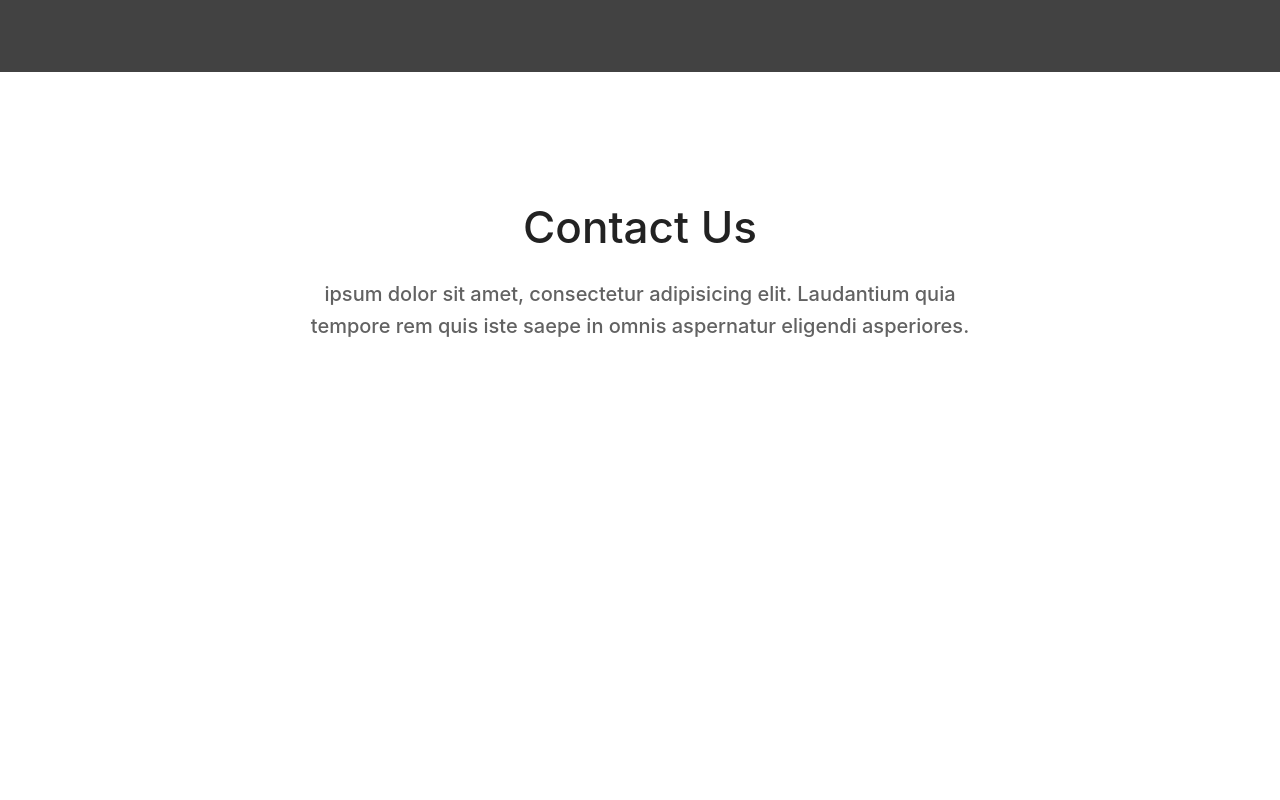
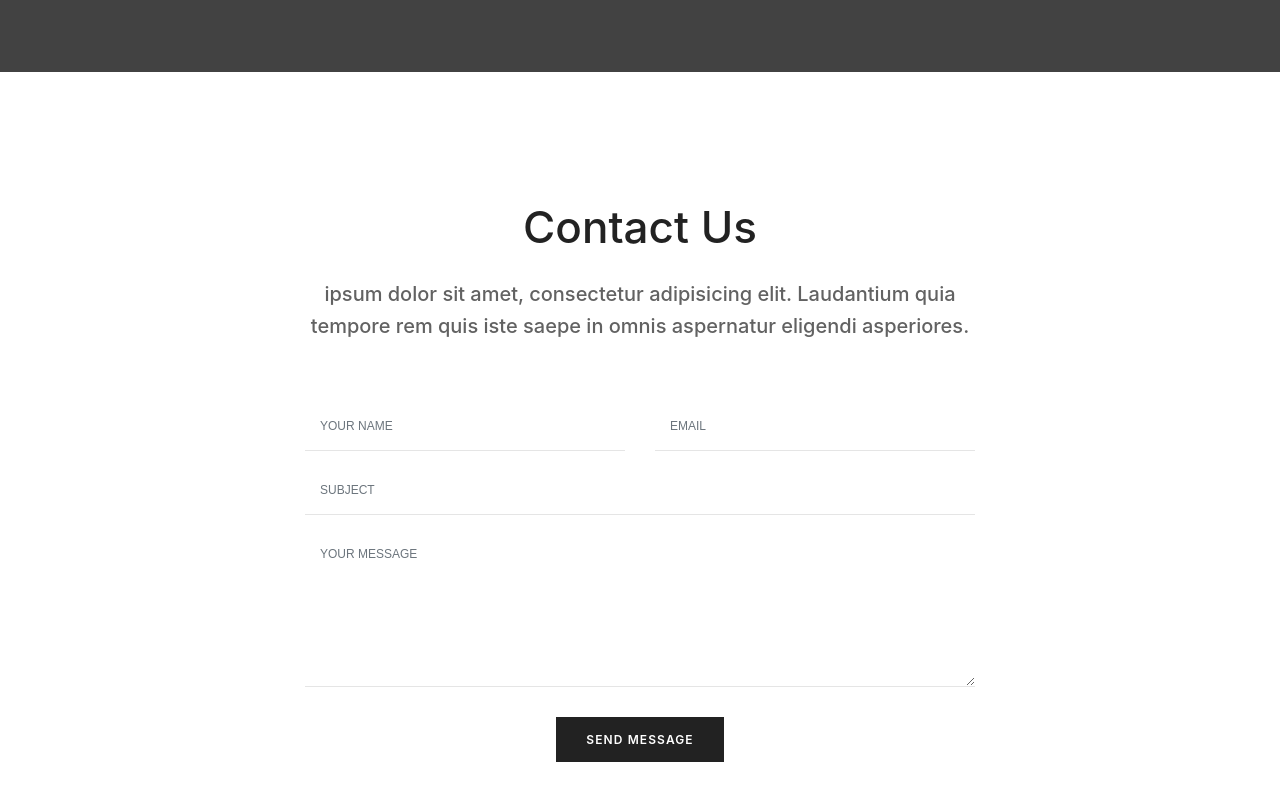
Before and after one commit to simonghx/monportefolio, a website: page html/index.html in a window 1280 px wide. Shown: the part 6230-7030 px from the top of the page. Before the commit the page ends 6712 px from the top, so only its background shows below. Drawn offline with Linux system fonts and the light colour scheme.

Commit message:
Section Contact + variable button et modification

```diff
--- a/html/index.html
+++ b/html/index.html
@@ -710,13 +710,29 @@
 
   <!-- Section CONTACT -->
   <section id="contact" class="section-padding">
-    <div class="container text-center soustitre intro-about">
+    <div class="container text-center soustitre">
       <h1>Contact Us</h1>
-      <p class="mb-60">ipsum dolor sit amet, consectetur adipisicing elit. Laudantium quia tempore rem quis iste saepe in omnis aspernatur
+      <p class="mb-60 mx-auto">ipsum dolor sit amet, consectetur adipisicing elit. Laudantium quia tempore rem quis iste saepe in omnis aspernatur
         eligendi asperiores.
       </p>
-      <div class="row">
-
+      <form id="contact-form" class="mb-4">
+        <div class="row">
+          <div class="col-md-6">
+            <input type="text" class="form-control" placeholder="YOUR NAME">
+          </div>
+          <div class="col-md-6">
+            <input type="email" class="form-control" placeholder="EMAIL">
+          </div>
+          <div class="col-md-12">
+            <input type="text" class="form-control" placeholder="SUBJECT">
+          </div>
+          <div class="col-md-12">
+            <textarea class="form-control" rows="7" form="contact-form" placeholder="YOUR MESSAGE"></textarea>
+          </div>
+        </div>
+      </form>
+      <div class="col-12">
+        <a href="#">Send Message</a>
       </div>
 
     </div>
--- a/src/sass/_carousel.sass
+++ b/src/sass/_carousel.sass
@@ -42,6 +42,7 @@
     color: $dark !important
     text-transform: uppercase !important
     text-align: center !important
+    transition: $transition-lente
 
     &:hover
       color: white !important
--- a/src/sass/_contact.sass
+++ b/src/sass/_contact.sass
@@ -0,0 +1,40 @@
+// CONTACT
+
+#contact
+  p
+    font-size: $font-size-intro
+    font-weight: $font-large
+    max-width: 700px
+
+  .row
+    max-width: 700px
+    margin: auto
+
+    .form-control
+      margin-bottom: 15px
+      border-bottom: 1px solid rgba(0, 0, 0, 0.10)
+      border-top: 0
+      border-left: 0
+      border-right: 0
+      border-radius: 0 !important
+      font-size: 12px
+      font-family: sans-serif
+      padding: 15px
+
+      &:focus
+        border-bottom: 1px solid $dark
+        box-shadow: none
+
+  a
+    text-decoration: none
+    text-transform: uppercase
+    color: white
+    padding: 15px 30px
+    background-color: $dark
+    font-size: 12px
+    font-weight: $font-xlarge
+    letter-spacing: 1.1px
+    transition: $transition-lente
+
+    &:hover
+      background-color: $success
--- a/src/sass/_portfolio.sass
+++ b/src/sass/_portfolio.sass
@@ -25,6 +25,7 @@
   padding: 17px 30px
   border: $button-box-success
   display: inline-block
+  transition: $transition-lente
 
   &:hover
     text-decoration: none
--- a/src/sass/_variables.sass
+++ b/src/sass/_variables.sass
@@ -30,6 +30,8 @@ $button-box-dark: 1px solid $dark
 $button-box-light: 1px solid white
 $button-box-success: 1px solid $success
 
+$transition-lente: all 0.3s ease 0s
+
 //bg-overlight
 
 $img-montagne: url("../images/16.jpg")
```
Also changed, not shown: public/css/style.css, 1 other file.
